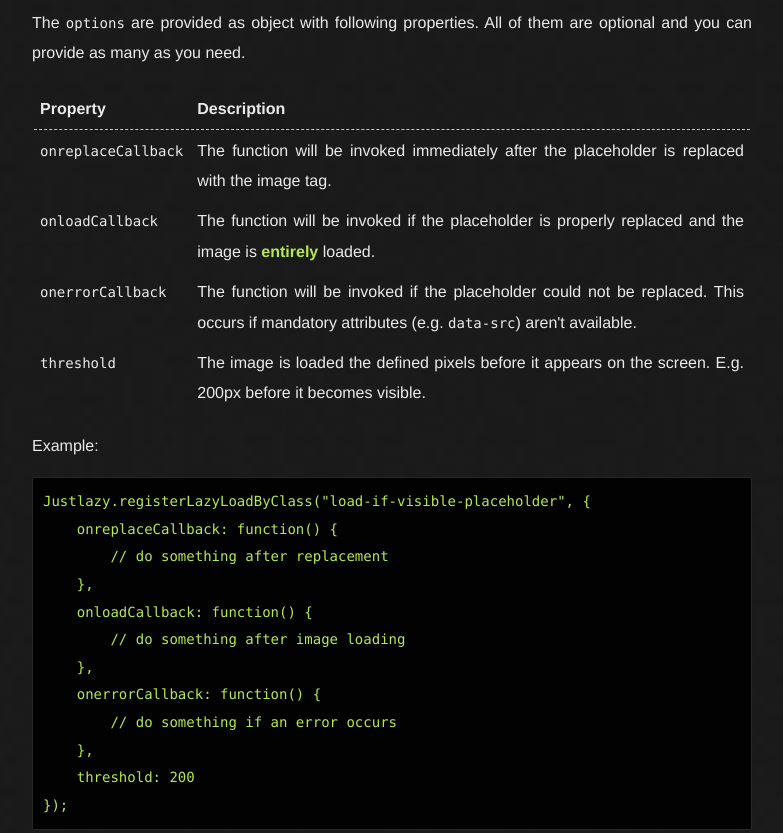
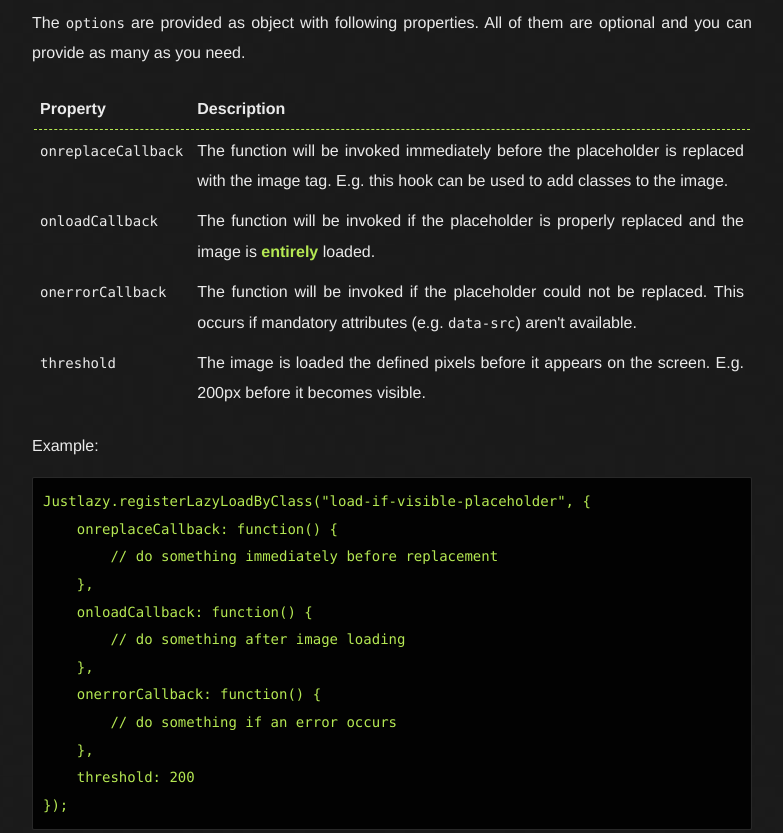
Before and after one commit to fhopeman/justlazy, a plain HTML site: page index.html in a window 1280 px wide. Shown: the part 3480-4313 px from the top of the page, without its empty margins (248-1031 px from the left). Drawn offline with Linux system fonts and the light colour scheme.

Commit message:
update readme

```diff
--- a/index.html
+++ b/index.html
@@ -231,8 +231,9 @@
                             <code>onreplaceCallback</code>
                         </td>
                         <td>
-                            The function will be invoked immediately after the placeholder
-                            is replaced with the image tag.
+                            The function will be invoked immediately before the placeholder
+                            is replaced with the image tag. E.g. this hook can be used to add
+                            classes to the image.
                         </td>
                     </tr>
                     <tr>
@@ -272,7 +273,7 @@
              --><code><!--
                  -->Justlazy.registerLazyLoadByClass("load-if-visible-placeholder", {
 <!--             -->    onreplaceCallback: function() {
-<!--             -->        // do something after replacement
+<!--             -->        // do something immediately before replacement
 <!--             -->    },
 <!--             -->    onloadCallback: function() {
 <!--             -->        // do something after image loading
```
